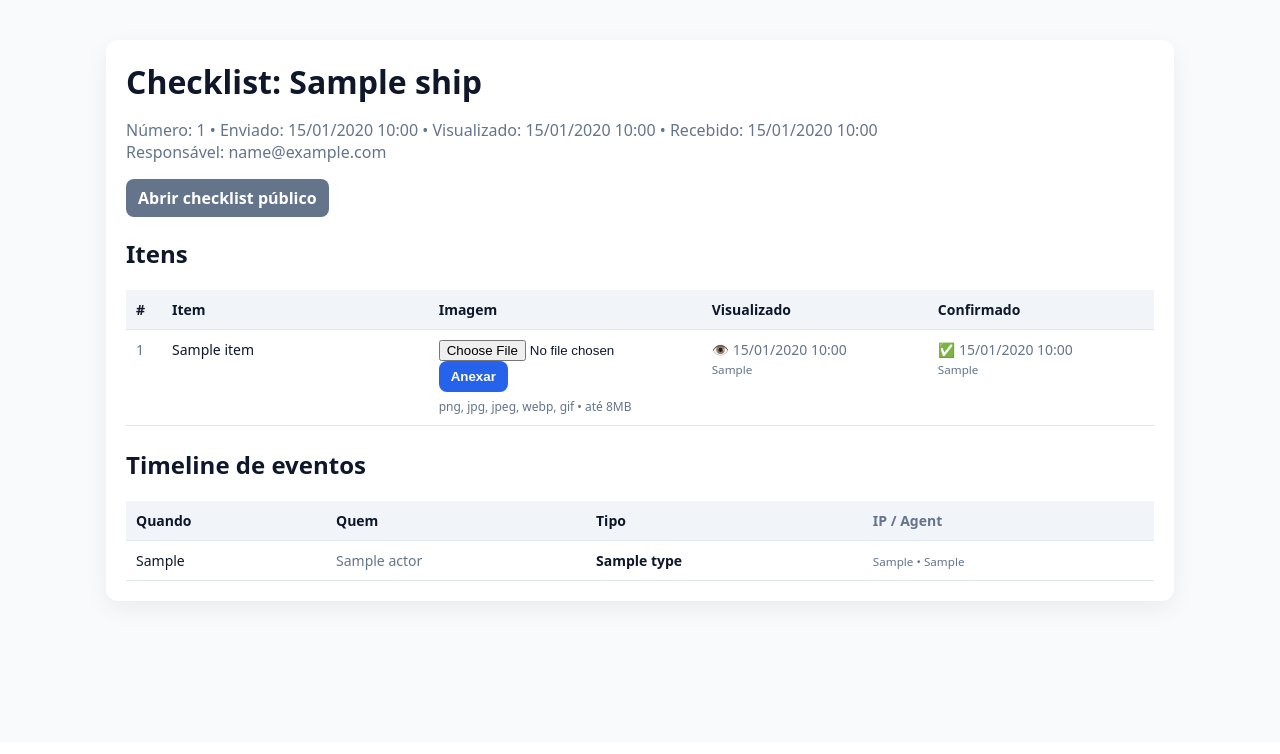
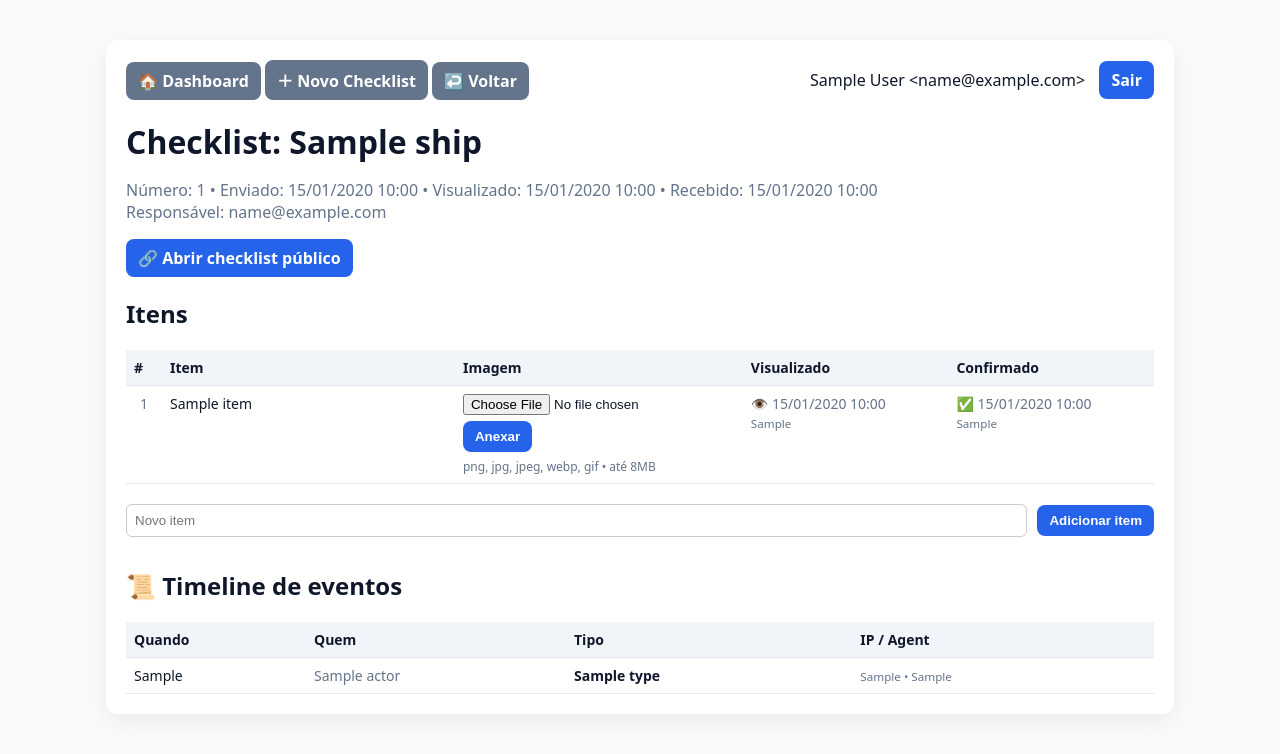
Before and after one commit to Biocamp/biocamp-checklist, a Flask app: template templates/detail.html in a window 1280 px wide. Shown: the part 58-812 px from the top of the page. Before the commit the page ends 670 px from the top, so only its background shows below. Run offline with Flask 3, Linux system fonts and the light colour scheme; the visitor is signed in with stand-in values (Sample User, id 1); tables that the repository leaves empty hold one stand-in row (values such as "Sample post"); the template is opened without the code that fills it: most values are stand-ins (such as "Sample title", 1, 10 or a date in 2020).

Commit message:
Redeploy via commit

```diff
--- a/templates/detail.html
+++ b/templates/detail.html
@@ -1,6 +1,23 @@
 {% extends "base.html" %}
 {% block title %}Detalhes • {{ ship.title }}{% endblock %}
+
 {% block content %}
+<div class="navbar" style="display:flex;justify-content:space-between;align-items:center;margin-bottom:20px">
+  <div>
+    <a href="{{ url_for('dashboard') }}" class="btn secondary">🏠 Dashboard</a>
+    <a href="{{ url_for('new_shipment') }}" class="btn secondary">＋ Novo Checklist</a>
+    <a href="javascript:history.back()" class="btn secondary">↩️ Voltar</a>
+  </div>
+  <div>
+    {% if g.viewer_email %}
+      <span style="margin-right:10px">{{ g.viewer_name or '' }} &lt;{{ g.viewer_email }}&gt;</span>
+      <a href="{{ url_for('logout') }}" class="btn danger">Sair</a>
+    {% else %}
+      <a href="{{ url_for('login_get') }}" class="btn">Entrar</a>
+    {% endif %}
+  </div>
+</div>
+
 <h1>Checklist: {{ ship.title }}</h1>
 <p class="muted">
   Número: {{ ship.number or '—' }} •
@@ -9,70 +26,101 @@
   Recebido: {{ ship.received_at|dt }}<br>
   Responsável: {{ ship.responsible_email or '—' }}
 </p>
-<p><a class="btn secondary" href="{{ ship.open_url() }}">Abrir checklist público</a></p>
+
+<p>
+  <a class="btn" href="{{ ship.open_url() }}" target="_blank">🔗 Abrir checklist público</a>
+</p>
 
 <h2>Itens</h2>
-<table>
-  <thead>
+<table style="width:100%;border-collapse:collapse;margin-top:10px">
+  <thead style="background:#f8fafc">
     <tr>
-      <th style="width:36px">#</th>
-      <th>Item</th>
-      <th style="width:24%">Imagem</th>
-      <th style="width:22%">Visualizado</th>
-      <th style="width:22%">Confirmado</th>
+      <th style="padding:8px;width:36px">#</th>
+      <th style="padding:8px;text-align:left">Item</th>
+      <th style="padding:8px;text-align:left;width:28%">Imagem</th>
+      <th style="padding:8px;text-align:left;width:20%">Visualizado</th>
+      <th style="padding:8px;text-align:left;width:20%">Confirmado</th>
     </tr>
   </thead>
   <tbody>
     {% for it in items %}
-    <tr>
-      <td class="muted">{{ loop.index }}</td>
-      <td>{{ it.label }}</td>
-      <td>
+    <tr style="border-top:1px solid #e2e8f0">
+      <td class="muted" style="padding:8px;text-align:center">{{ loop.index }}</td>
+      <td style="padding:8px">{{ it.label }}</td>
+      <td style="padding:8px">
         {% if it.image_path %}
-          <img src="{{ url_for('static', filename=it.image_path) }}" alt="imagem" style="max-width:140px;border-radius:8px;display:block;margin-bottom:6px">
-          <form method="post" action="{{ url_for('remove_item_image', ship_id=ship.id, item_id=it.id) }}">
-            <button class="btn secondary" type="submit">Remover imagem</button>
-          </form>
+          <div style="display:flex;flex-direction:column;align-items:flex-start;gap:6px">
+            <img src="{{ url_for('static', filename=it.image_path) }}"
+                 alt="imagem" style="max-width:160px;border-radius:8px;border:1px solid #ddd">
+            <form method="post"
+                  action="{{ url_for('remove_item_image', ship_id=ship.id, item_id=it.id) }}">
+              <button class="btn secondary" type="submit">Remover imagem</button>
+            </form>
+          </div>
         {% else %}
-          <form method="post" enctype="multipart/form-data" action="{{ url_for('upload_item_image', ship_id=ship.id, item_id=it.id) }}">
+          <form method="post" enctype="multipart/form-data"
+                action="{{ url_for('upload_item_image', ship_id=ship.id, item_id=it.id) }}"
+                style="display:flex;flex-direction:column;gap:6px;align-items:flex-start">
             <input type="file" name="image" accept="image/*" required>
             <button class="btn" type="submit">Anexar</button>
           </form>
-          <div class="muted" style="font-size:12px;margin-top:6px">png, jpg, jpeg, webp, gif • até 8MB</div>
+          <div class="muted" style="font-size:12px;margin-top:6px">
+            png, jpg, jpeg, webp, gif • até 8MB
+          </div>
         {% endif %}
       </td>
-      <td class="muted">
-        {% if it.viewed_at %}👁️ {{ it.viewed_at|dt }}<br><small>{{ it.viewed_by }}</small>{% else %}—{% endif %}
+      <td class="muted" style="padding:8px">
+        {% if it.viewed_at %}
+          👁️ {{ it.viewed_at|dt }}<br>
+          <small>{{ it.viewed_by }}</small>
+        {% else %}
+          —
+        {% endif %}
       </td>
-      <td class="muted">
-        {% if it.confirmed_at %}✅ {{ it.confirmed_at|dt }}<br><small>{{ it.confirmed_by }}</small>{% else %}⏳ Pendente{% endif %}
+      <td class="muted" style="padding:8px">
+        {% if it.confirmed_at %}
+          ✅ {{ it.confirmed_at|dt }}<br>
+          <small>{{ it.confirmed_by }}</small>
+        {% else %}
+          ⏳ Pendente
+        {% endif %}
       </td>
     </tr>
     {% endfor %}
   </tbody>
 </table>
 
-<h2 style="margin-top:22px">Timeline de eventos</h2>
-<table>
-  <thead>
+<!-- Adicionar novo item -->
+<form method="post" action="{{ url_for('add_item', ship_id=ship.id) }}"
+      style="margin-top:20px;display:flex;gap:10px;align-items:center">
+  <input type="text" name="label" placeholder="Novo item" required
+         style="flex:1;padding:8px;border-radius:6px;border:1px solid #ccc">
+  <button class="btn" type="submit">Adicionar item</button>
+</form>
+
+<h2 style="margin-top:32px">📜 Timeline de eventos</h2>
+<table style="width:100%;border-collapse:collapse;margin-top:10px">
+  <thead style="background:#f8fafc">
     <tr>
-      <th style="width:200px">Quando</th>
-      <th style="width:260px">Quem</th>
-      <th>Tipo</th>
-      <th class="muted">IP / Agent</th>
+      <th style="padding:8px;width:180px;text-align:left">Quando</th>
+      <th style="padding:8px;width:260px;text-align:left">Quem</th>
+      <th style="padding:8px;text-align:left">Tipo</th>
+      <th style="padding:8px;text-align:left">IP / Agent</th>
     </tr>
   </thead>
   <tbody>
     {% for ev in events %}
-    <tr>
-      <td>{{ ev.ts|dt }}</td>
-      <td class="muted">{{ ev.actor or '—' }}</td>
-      <td><strong>{{ ev.type }}</strong></td>
-      <td class="muted"><small>{{ ev.ip or '-' }} • {{ ev.user_agent or '-' }}</small></td>
+    <tr style="border-top:1px solid #e2e8f0">
+      <td style="padding:8px">{{ ev.ts|dt }}</td>
+      <td style="padding:8px" class="muted">{{ ev.actor or '—' }}</td>
+      <td style="padding:8px"><strong>{{ ev.type }}</strong></td>
+      <td style="padding:8px" class="muted">
+        <small>{{ ev.ip or '-' }} • {{ ev.user_agent or '-' }}</small>
+      </td>
     </tr>
     {% endfor %}
     {% if not events %}
-    <tr><td colspan="4" class="muted">Sem eventos ainda.</td></tr>
+    <tr><td colspan="4" class="muted" style="padding:8px">Sem eventos ainda.</td></tr>
     {% endif %}
   </tbody>
 </table>
```
